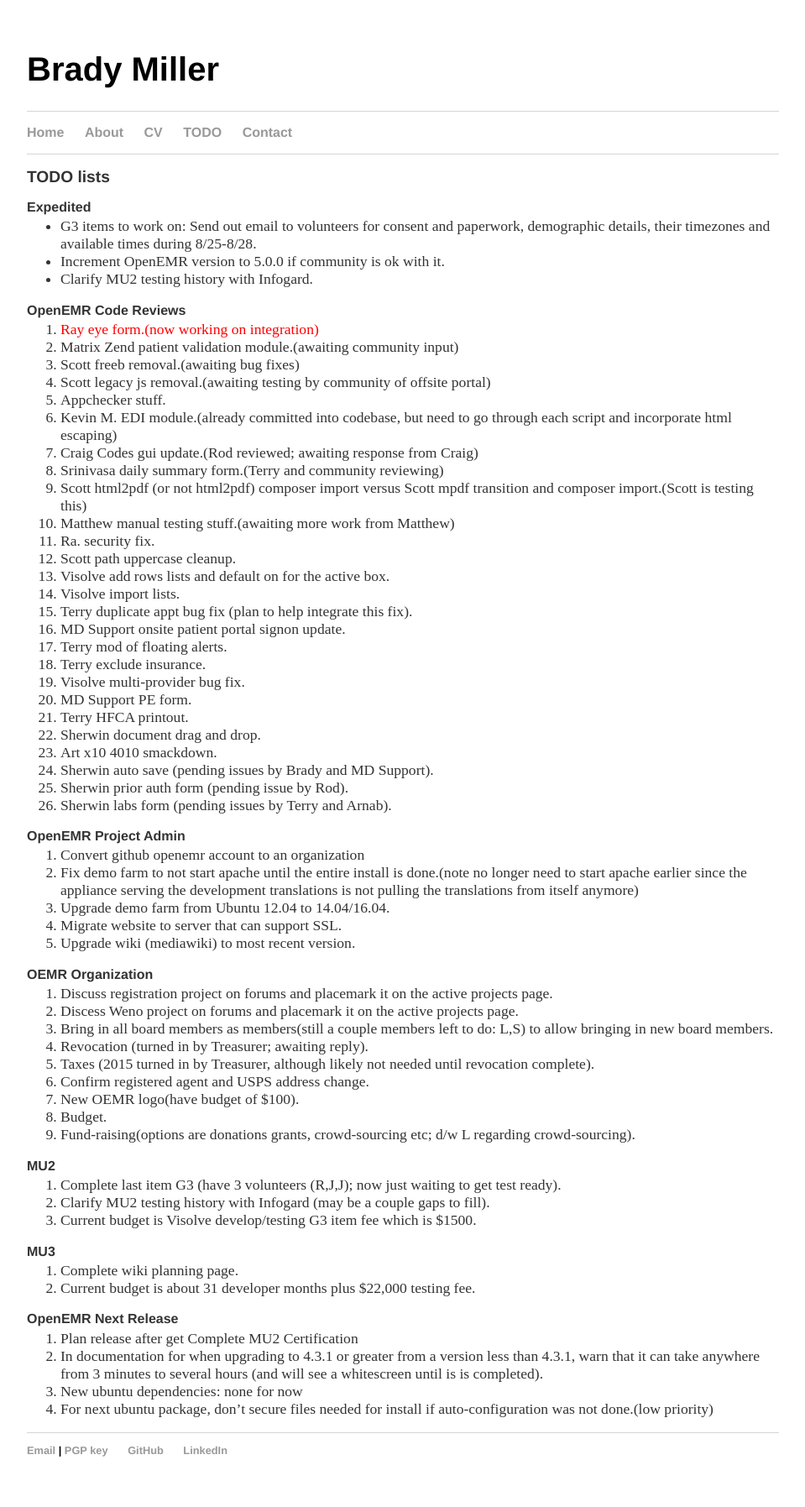
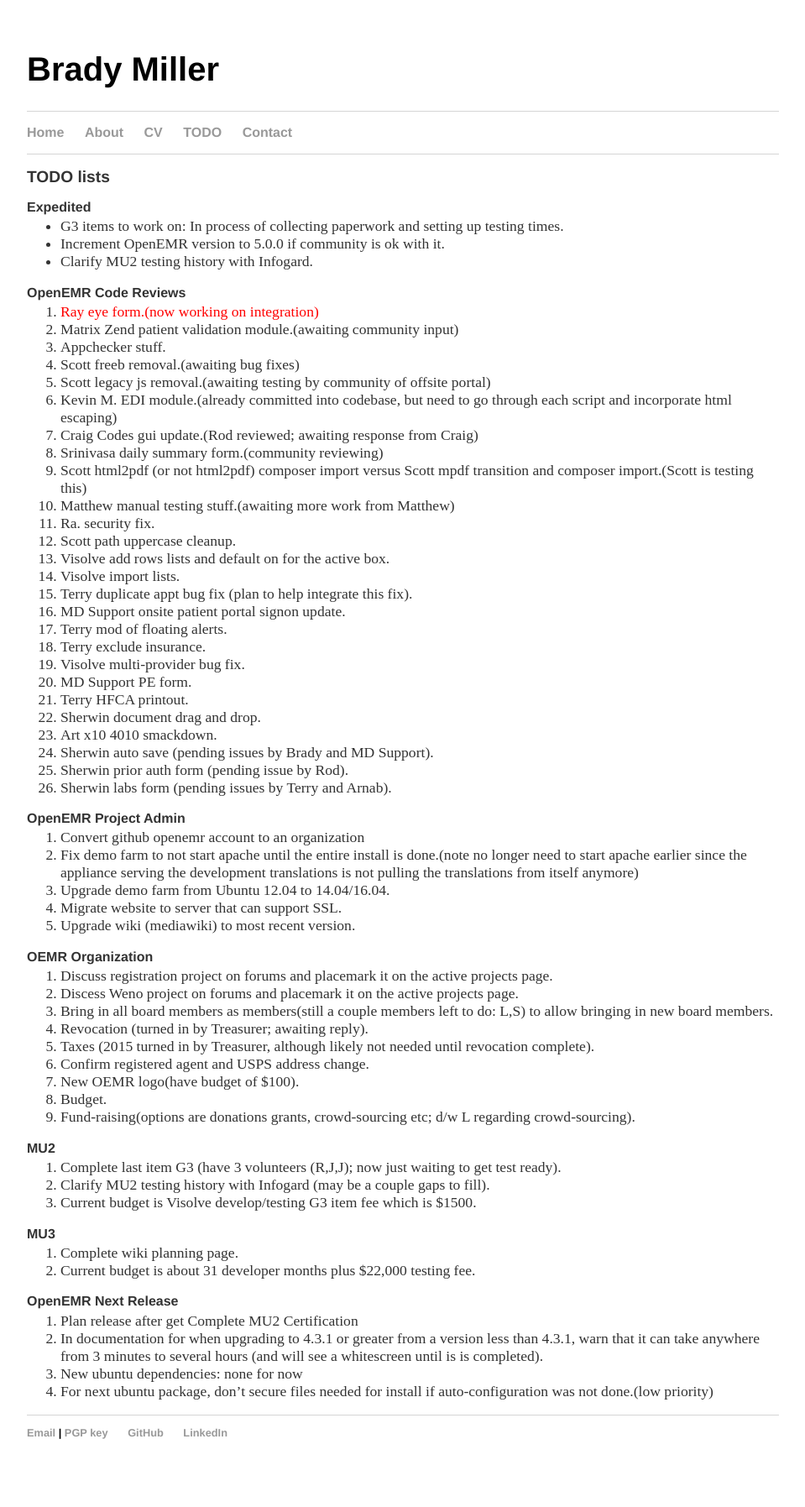
Before and after one commit to bradymiller/bradymiller.github.io, a Jekyll site: the page built from todo/index.md, in a window 1280 px wide. Shown: the whole page at 84% size, without its empty margins (160-1119 px from the left). Built offline with Jekyll 4.4.1, drawn with Linux system fonts in a browser that asks for light colours; after the commit the page ends 1774 px from its top, so only the background shows below that.

Commit message:
Update todo list

```diff
--- a/todo/index.md
+++ b/todo/index.md
@@ -4,19 +4,19 @@
 ## TODO lists
 
 ### Expedited
-* G3 items to work on: Send out email to volunteers for consent and paperwork, demographic details, their timezones and available times during 8/25-8/28.
+* G3 items to work on: In process of collecting paperwork and setting up testing times.
 * Increment OpenEMR version to 5.0.0 if community is ok with it.
 * Clarify MU2 testing history with Infogard.
 
 ### OpenEMR Code Reviews
 1. <span style="color: red">Ray eye form.(now working on integration)</span>
 1. Matrix Zend patient validation module.(awaiting community input)
+1. Appchecker stuff.
 1. Scott freeb removal.(awaiting bug fixes)
 1. Scott legacy js removal.(awaiting testing by community of offsite portal)
-1. Appchecker stuff.
 1. Kevin M. EDI module.(already committed into codebase, but need to go through each script and incorporate html escaping)
 1. Craig Codes gui update.(Rod reviewed; awaiting response from Craig)
-1. Srinivasa daily summary form.(Terry and community reviewing)
+1. Srinivasa daily summary form.(community reviewing)
 1. Scott html2pdf (or not html2pdf) composer import versus Scott mpdf transition and composer import.(Scott is testing this)
 1. Matthew manual testing stuff.(awaiting more work from Matthew)
 1. Ra. security fix.
```
